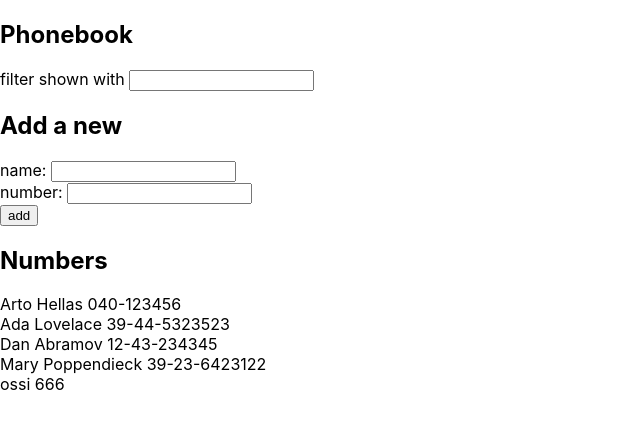
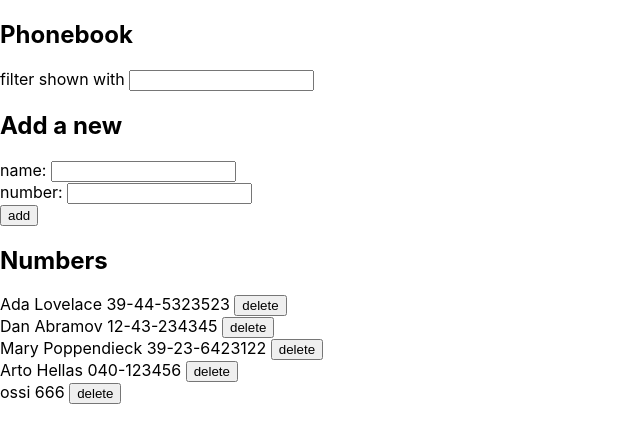
Before and after one commit to peksin/fullstack_2020, a React (Create React App) app in the folder osa2/puhelinluettelo/: page / in a window 1280 px wide. Shown: the top 442 px of the page, without its empty margins (0-640 px from the left). Built offline with nearby package versions, Linux system fonts and the light colour scheme; data requests are answered from the project's data file.

Commit message:
osa2 teht 2.17

```diff
--- a/osa2/puhelinluettelo/db.json
+++ b/osa2/puhelinluettelo/db.json
@@ -1,10 +1,5 @@
 {
   "persons": [
-    {
-      "name": "Arto Hellas",
-      "number": "040-123456",
-      "id": 1
-    },
     {
       "name": "Ada Lovelace",
       "number": "39-44-5323523",
@@ -21,9 +16,14 @@
       "id": 4
     },
     {
+      "name": "Arto Hellas",
+      "number": "040-123456",
+      "id": 5
+    },
+    {
       "name": "ossi",
       "number": "666",
-      "id": 5
+      "id": 6
     }
   ]
 }
--- a/osa2/puhelinluettelo/src/App.js
+++ b/osa2/puhelinluettelo/src/App.js
@@ -3,17 +3,19 @@ import personService from './services/persons'
 
 
 // Yksi yhteystieto
-const Person = ({ person }) => {
+const Person = ({ person, handleDeletePerson }) => {
   return (
     <>
-      {person.name} {person.number} <br/>
+      {person.name} {person.number} <button type="delete"
+                                            onClick={() => {handleDeletePerson(person.id, person.name)}}
+                                            >delete</button> <br/>
     </>
   )
 }
 
 
 // Kaikki yhteystiedot
-const Numbers = ({ persons, showAll, newFilter }) => {
+const Numbers = ({ persons, showAll, newFilter, handleDeletePerson }) => {
 
   const personsToShow = showAll
   ? persons
@@ -22,7 +24,7 @@ const Numbers = ({ persons, showAll, newFilter }) => {
   return (
     <>
       {personsToShow.map((person) =>
-        <Person key={person.name} person={person} />)}
+        <Person key={person.name} person={person} handleDeletePerson={handleDeletePerson}/>)}
     </>
   )
 }
@@ -98,6 +100,24 @@ const App = () => {
     setNewFilter(event.target.value)
   }
 
+  /* taitaa olla makuasia etta poistaako suoraan tietokannasta ja hakee tuoreen version vanhan
+  STATEn paalle vai poistaako nykyisesta ja POSTaa uuden version tietokantaan vanhan paalle? */
+  const handleDeletePerson = (id, name) => {
+    if (window.confirm(`Delete ${name}?`)) {
+      personService
+      .remove(id)
+      .then(response => {
+        console.log(response)
+        personService
+          .getAll()
+          .then(allPersons => {
+            console.log('Hakee paivitetyn version tietokannasta')
+            setPersons(allPersons)
+          })
+      })
+    }
+  }
+
   // hoitaa puhelinnumeron lisayksen
   const addName = (event) => {
     event.preventDefault()
@@ -139,7 +159,8 @@ const App = () => {
 
       <h2>Numbers</h2>
 
-      <Numbers persons={persons} showAll={showAll} newFilter={newFilter} />
+      <Numbers persons={persons} showAll={showAll}
+                newFilter={newFilter} handleDeletePerson={handleDeletePerson}/>
     </div>
   )
 }
--- a/osa2/puhelinluettelo/src/services/persons.js
+++ b/osa2/puhelinluettelo/src/services/persons.js
@@ -20,4 +20,12 @@ const update = (id, newObject) => {
     return request.then(response => response.data) // palauttaa datan
 }
 
-export default {getAll, create, update}
+
+// DELETE-pyynto, delete ei kelvannut nimeksi syysta tai toisesta
+// krhm ja jos luki tehtavanannon loppuun niin siellahan se sanottiin
+const remove = (id) => {
+    const request = axios.delete(`${baseUrl}/${id}`)
+    return request.then(response => response.data) // palauttaa datan
+}
+
+export default {getAll, create, update, remove}
```
